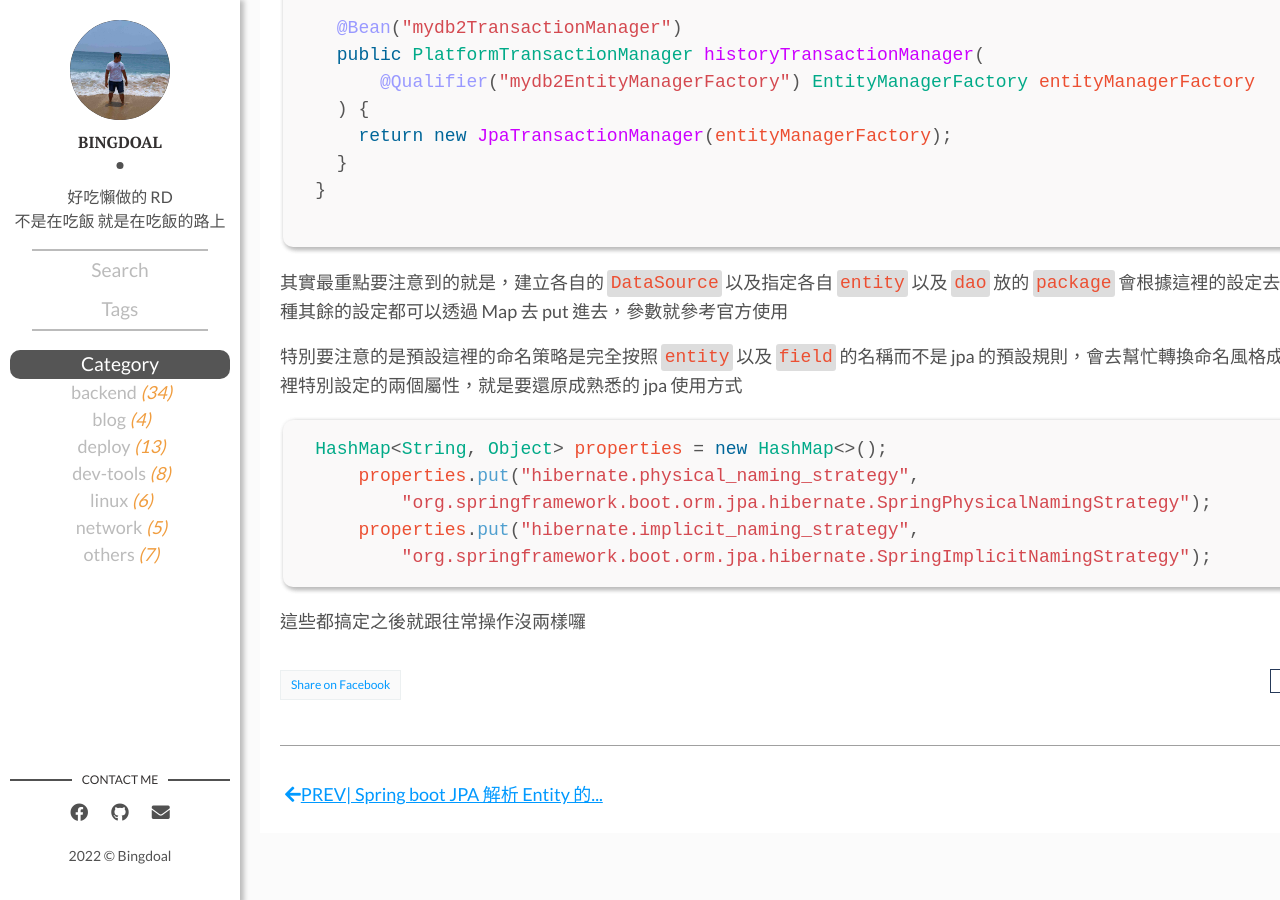
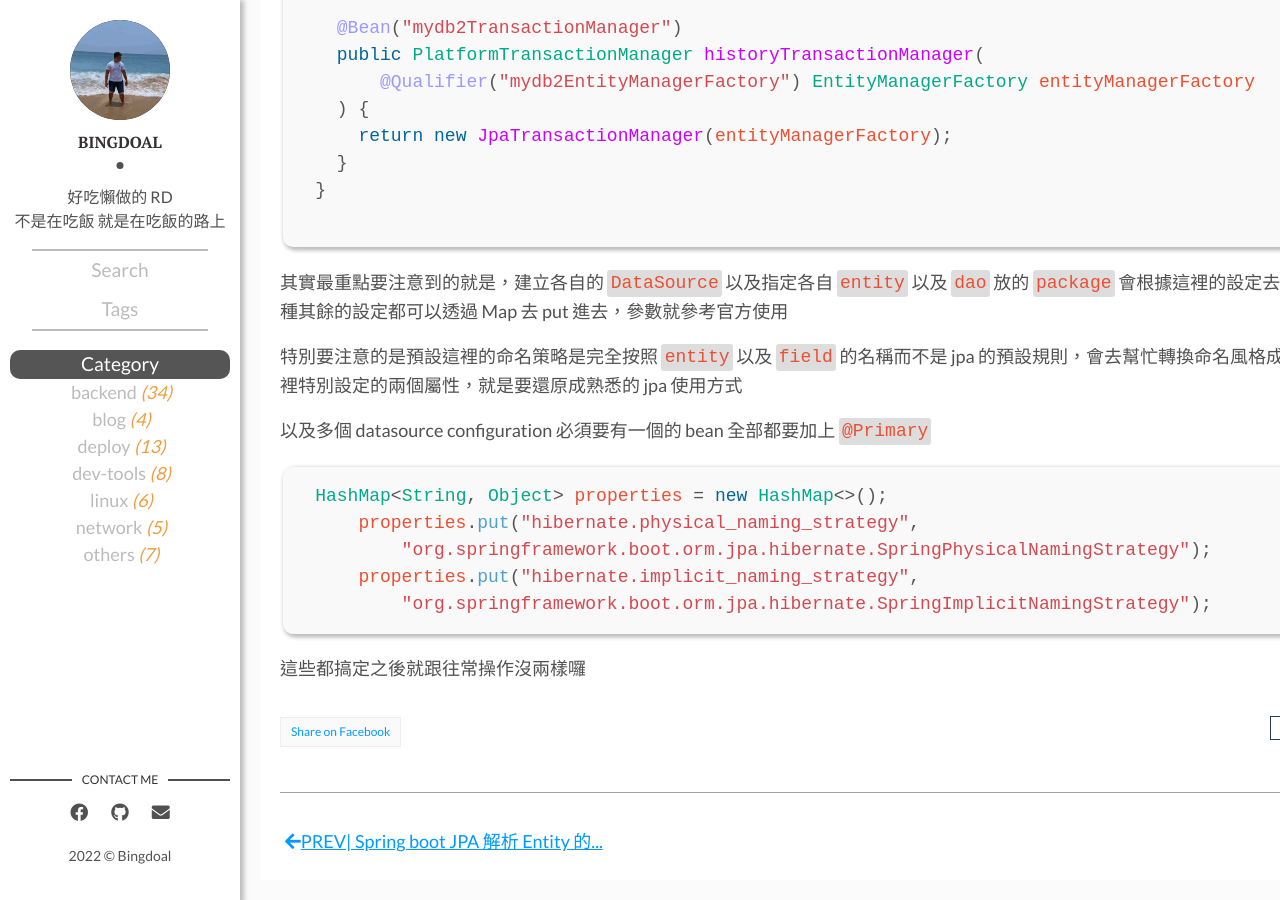
Before and after one commit to Bingdoal/bingdoal.github.io, a Jekyll site: the page built from _posts/2022/2022-09-12-spring-boot-jpa-multiple-datasource.md, in a window 1280 px wide and 900 px high, scrolled down 4702 px. Built offline with Jekyll 4.4.1, drawn with Linux system fonts in a browser that asks for light colours; comment, search, counter and statistics services are not loaded.

Commit message:
add some content.

````diff
--- a/_posts/2022/2022-09-12-spring-boot-jpa-multiple-datasource.md
+++ b/_posts/2022/2022-09-12-spring-boot-jpa-multiple-datasource.md
@@ -175,6 +175,8 @@ public class Mydb2Config {
 
 特別要注意的是預設這裡的命名策略是完全按照 `entity` 以及 `field` 的名稱而不是 jpa 的預設規則，會去幫忙轉換命名風格成底線命名，因此這裡特別設定的兩個屬性，就是要還原成熟悉的 jpa 使用方式
 
+以及多個 datasource configuration 必須要有一個的 bean 全部都要加上 `@Primary`
+
 ```java
 HashMap<String, Object> properties = new HashMap<>();
     properties.put("hibernate.physical_naming_strategy",
````
